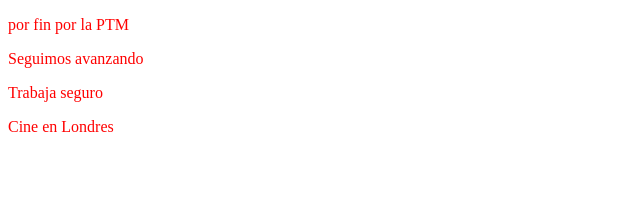
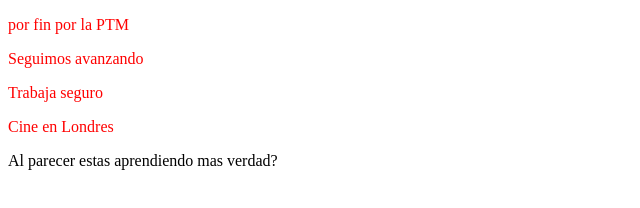
Before and after one commit to samueltheshark/project2, a plain HTML site: page index.html in a window 1280 px wide. Shown: the whole page, without its empty margins (0-640 px from the left). Drawn offline with Linux system fonts and the light colour scheme.

```diff
--- a/index.html
+++ b/index.html
@@ -8,5 +8,7 @@
 	<p style="color: red;">Seguimos avanzando</p>
 	<p style="color: red;">Trabaja seguro</p>
 	<p style="color: red;">Cine en Londres</p>
+
+	<div>Al parecer estas aprendiendo mas verdad?</div>
 </body>
 </html>
```
